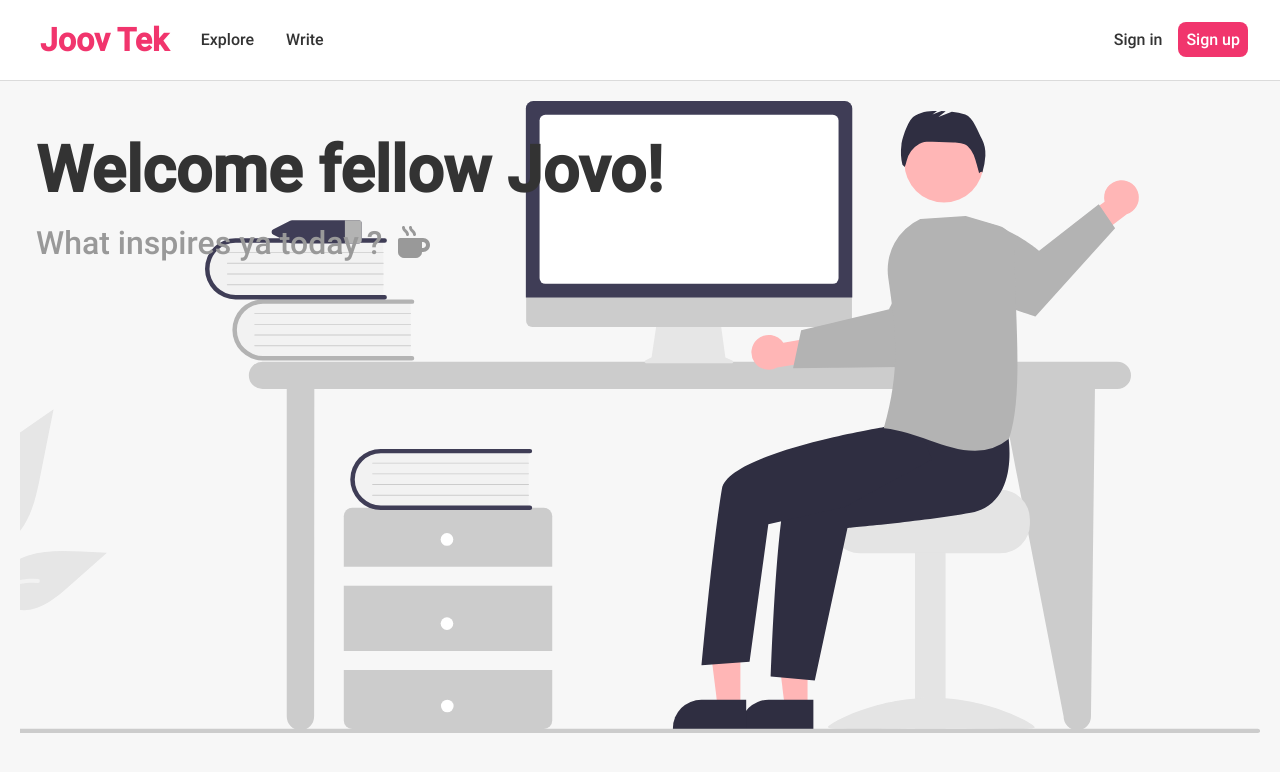
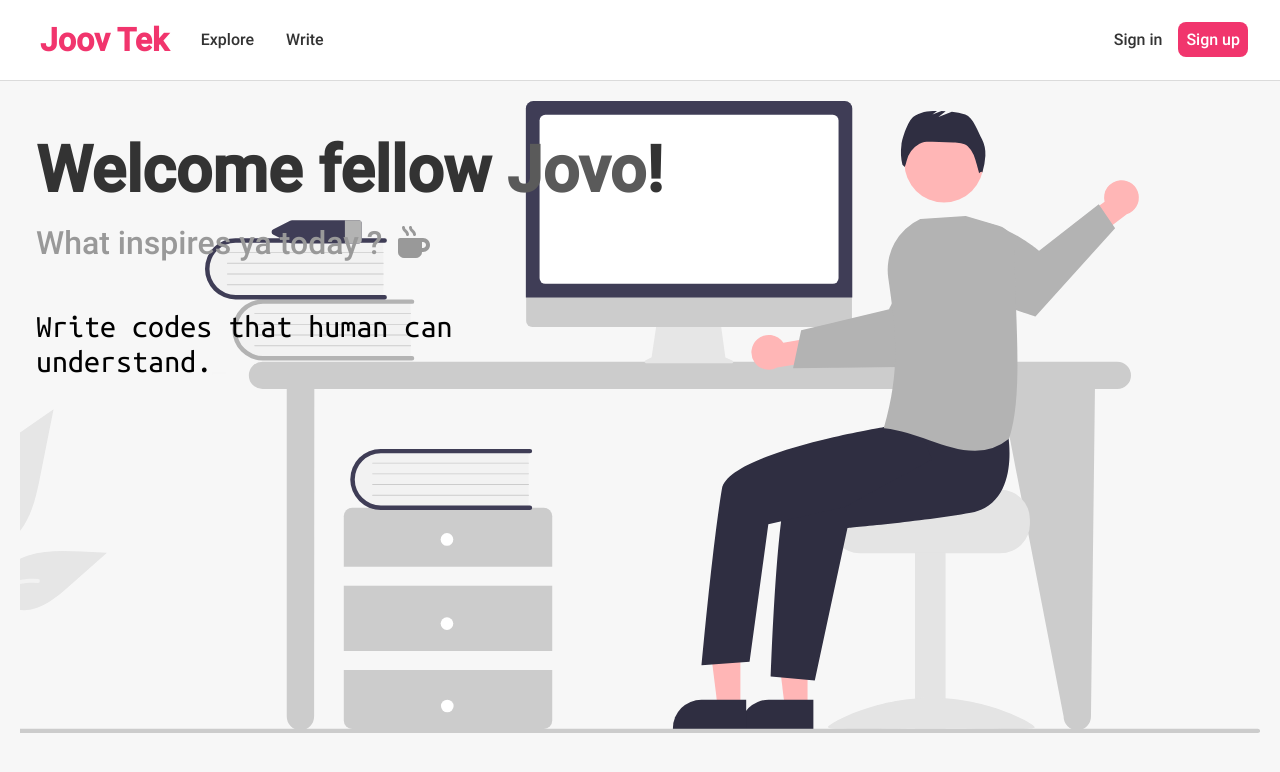
Before and after one commit to acf-patrick/jovo-blog, a React (Create React App) app: page / in a window 1280 px wide. Shown: the top 772 px of the page. Built offline with nearby package versions, Linux system fonts and the light colour scheme; no server answers; the HTML template or start-up script is replaced by a standard one.

Commit message:
color "Jovo"

```diff
--- a/src/components/Blogs/Blogs.js
+++ b/src/components/Blogs/Blogs.js
@@ -25,7 +25,7 @@ const Blogs = () => {
     >
       {isPending && (
         <p className="loading">
-          <span>Loading blogs</span> <FontAwesomeIcon icon={faSpinner} spin/>
+          <span>Loading blogs</span> <FontAwesomeIcon icon={faSpinner} spin />
         </p>
       )}
       {blogs && (
--- a/src/components/Home/Home.js
+++ b/src/components/Home/Home.js
@@ -7,15 +7,6 @@ import "./Home.css";
 
 const Home = () => {
   const randint = (min, max) => Math.floor(Math.random() * (max - min) + min);
-  const options = {
-    cursor: "_",
-    cursorClassName: "cursor",
-    wrapperClassName: "typewriter",
-    delay: 100,
-    deleteSpeed: 50,
-    pauseFor: 3000,
-    autoStart: true,
-  };
 
   const [page, _] = useState(randint(1, 4));
   const { datas, setDatas, isPending, error } = useFetch(
@@ -24,19 +15,28 @@ const Home = () => {
 
   return (
     <div className="home">
-      <h1>Welcome fellow Jovo!</h1>
+      <h1>Welcome fellow <span style={{color: "#5a5a5a"}}>Jovo</span>!</h1>
       <p className="intro">
         <span style={{ marginRight: "1rem" }}>What inspires ya today ?</span>
         <FontAwesomeIcon icon={faMugHot} />
       </p>
-      {!(isPending || error) && (
+      {!isPending && (
         <div className="quote">
           <TypeWriter
             options={{
-              strings: datas.results
-                .sort((a, b) => randint(-1, 2))
-                .map((obj) => obj.content),
-              ...options,
+              strings: !error
+                ? datas.results
+                    .sort((a, b) => randint(-1, 2))
+                    .map((obj) => obj.content)
+                : ["Write codes that human can understand."],
+              cursor: "_",
+              cursorClassName: "cursor",
+              wrapperClassName: "typewriter",
+              delay: 100,
+              deleteSpeed: 50,
+              pauseFor: 3000,
+              autoStart: true,
+              loop: true,
             }}
           />
         </div>
--- a/src/hooks/useFetch.js
+++ b/src/hooks/useFetch.js
@@ -17,6 +17,7 @@ const useFetch = (url) => {
         setError(null);
       })
       .catch((err) => {
+        console.log(datas);
         setError(err.message);
         setIsPending(false);
       });
```
Also changed, not shown: src/components/Home/Home.css (line endings or trailing spaces).
